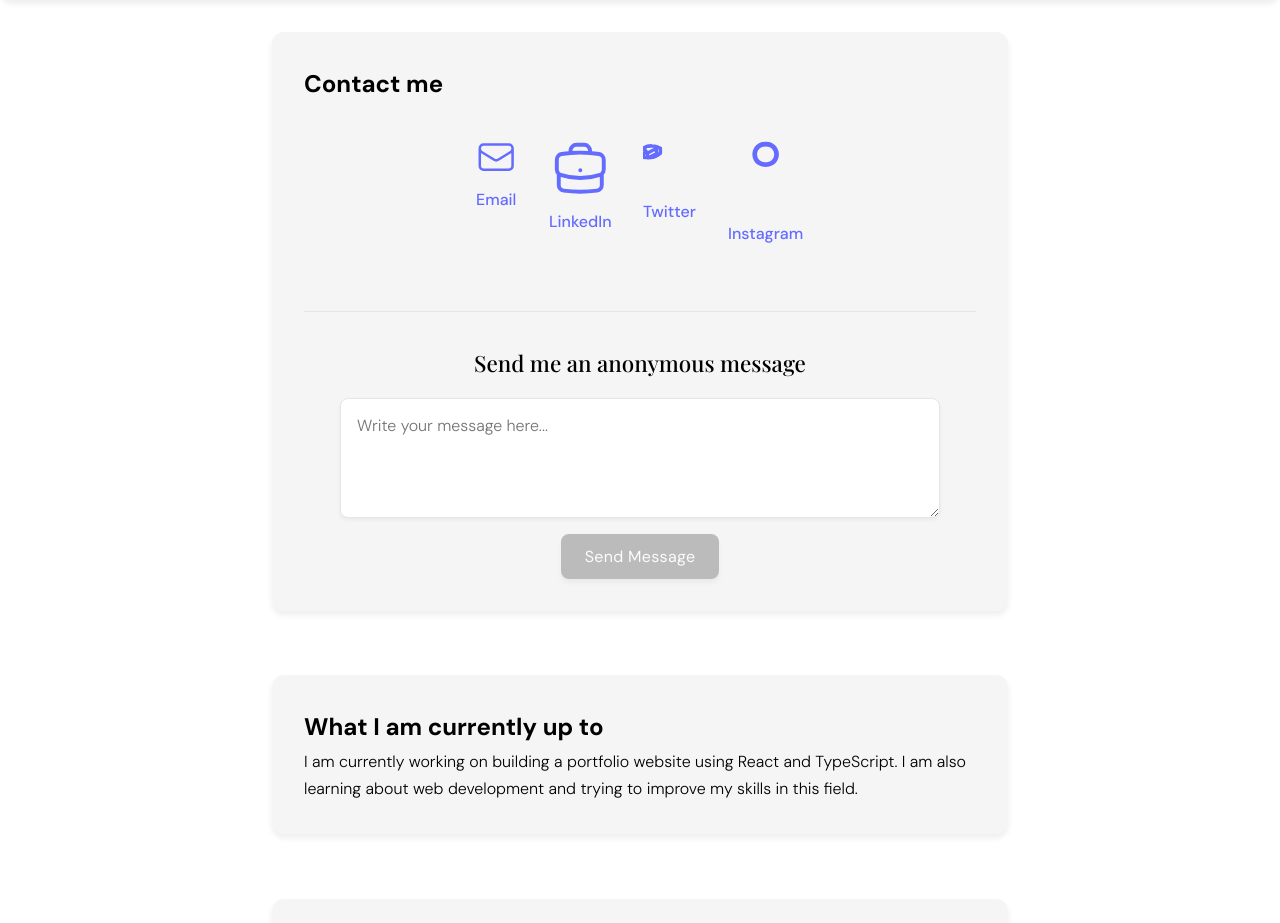
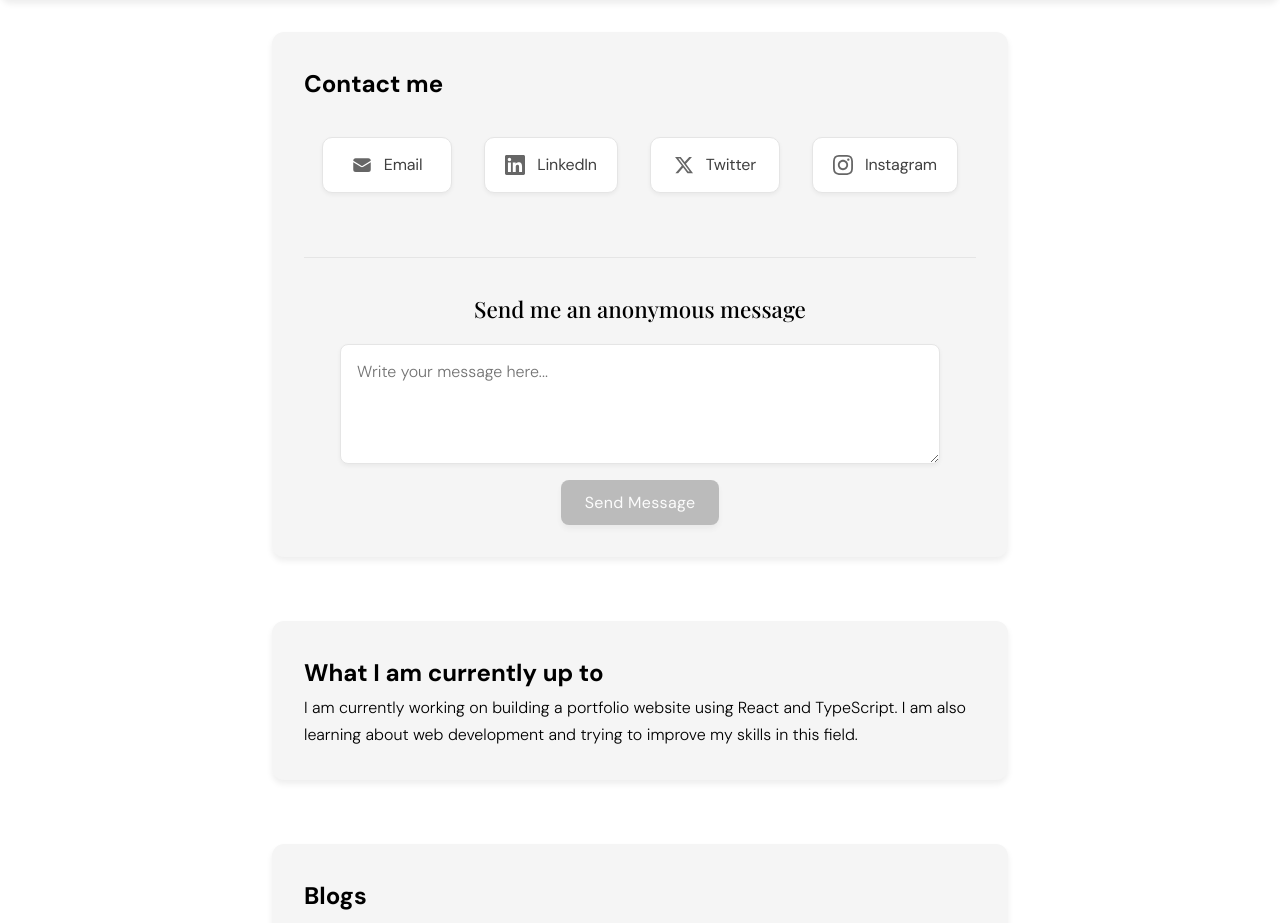
Before and after one commit to Robin6939/Portfolio, a React (Vite) app in the folder portfolio/: page / in a window 1280 px wide. Shown: the part 800-1723 px from the top of the page. Built offline with nearby package versions, Linux system fonts and the light colour scheme.

Commit message:
Fixed social media icons

```diff
--- a/portfolio/src/App.css
+++ b/portfolio/src/App.css
@@ -204,13 +204,41 @@ section.visible {
 }
 
 .contact-link {
-  opacity: 0;
-  transform: translateY(20px);
-  transition: all 0.5s cubic-bezier(0.34, 1.56, 0.64, 1);
+  font-family: var(--font-body);
+  font-weight: 400;
+  display: flex;
+  align-items: center;
+  gap: 0.75rem;
+  color: var(--grey-700);
+  text-decoration: none;
+  padding: 0.85rem 1.25rem;
+  background: var(--white);
+  border-radius: 10px;
+  transition: all 0.3s ease;
+  border: 1px solid var(--grey-200);
+  min-width: 130px;
+  justify-content: center;
+  letter-spacing: -0.01em;
+  box-shadow: var(--shadow-sm);
 }
 
-.contact-link.visible {
-  animation: fadeInUp 0.8s cubic-bezier(0.34, 1.56, 0.64, 1) forwards;
+.contact-link svg {
+  width: 20px;
+  height: 20px;
+  transition: all 0.3s ease;
+  opacity: 0.8;
+}
+
+.contact-link:hover {
+  transform: translateY(-2px);
+  box-shadow: var(--shadow-lg);
+  border-color: var(--black);
+  color: var(--black);
+}
+
+.contact-link:hover svg {
+  opacity: 1;
+  transform: scale(1.1);
 }
 
 .contact-link:nth-child(1) { animation-delay: 0.2s; }
@@ -273,11 +301,6 @@ section:hover {
 .blog-card:hover,
 .current-card:hover {
   transform: translateY(-5px) scale(1.02);
-  box-shadow: var(--shadow-xl);
-}
-
-.contact-link:hover {
-  transform: translateY(-5px) scale(1.05);
   box-shadow: var(--shadow-xl);
 }
 
--- a/portfolio/src/App.tsx
+++ b/portfolio/src/App.tsx
@@ -82,8 +82,9 @@ function App() {
           <h2>Contact me</h2>
           <div className="contact-links">
             <a href="mailto:robinraj6939@gmail.com" className="contact-link">
-              <svg xmlns="http://www.w3.org/2000/svg" fill="none" viewBox="0 0 24 24" strokeWidth={1.5} stroke="currentColor" className="w-6 h-6">
-                <path strokeLinecap="round" strokeLinejoin="round" d="M21.75 6.75v10.5a2.25 2.25 0 01-2.25 2.25h-15a2.25 2.25 0 01-2.25-2.25V6.75m19.5 0A2.25 2.25 0 0019.5 4.5h-15a2.25 2.25 0 00-2.25 2.25m19.5 0v.243a2.25 2.25 0 01-1.07 1.916l-7.5 4.615a2.25 2.25 0 01-2.36 0L3.32 8.91a2.25 2.25 0 01-1.07-1.916V6.75" />
+              <svg xmlns="http://www.w3.org/2000/svg" viewBox="0 0 24 24" fill="currentColor" className="w-6 h-6">
+                <path d="M1.5 8.67v8.58a3 3 0 003 3h15a3 3 0 003-3V8.67l-8.928 5.493a3 3 0 01-3.144 0L1.5 8.67z" />
+                <path d="M22.5 6.908V6.75a3 3 0 00-3-3h-15a3 3 0 00-3 3v.158l9.714 5.978a1.5 1.5 0 001.572 0L22.5 6.908z" />
               </svg>
               Email
             </a>
@@ -93,22 +94,20 @@ function App() {
               rel="noopener noreferrer"
               className="contact-link"
             >
-              <svg xmlns="http://www.w3.org/2000/svg" fill="none" viewBox="0 0 24 24" strokeWidth={1.5} stroke="currentColor" className="w-6 h-6">
-                <path strokeLinecap="round" strokeLinejoin="round" d="M20.25 14.15v4.25c0 1.094-.787 2.036-1.872 2.18-2.087.277-4.216.42-6.378.42s-4.291-.143-6.378-.42c-1.085-.144-1.872-1.086-1.872-2.18v-4.25m16.5 0a2.18 2.18 0 00.75-1.661V8.706c0-1.081-.768-2.015-1.837-2.175a48.114 48.114 0 00-3.413-.387m4.5 8.006c-.194.165-.42.295-.673.38A23.978 23.978 0 0112 15.75c-2.648 0-5.195-.429-7.577-1.22a2.016 2.016 0 01-.673-.38m0 0A2.18 2.18 0 013 12.489V8.706c0-1.081.768-2.015 1.837-2.175a48.111 48.111 0 013.413-.387m7.5 0V5.25A2.25 2.25 0 0013.5 3h-3a2.25 2.25 0 00-2.25 2.25v.894m7.5 0a48.667 48.667 0 00-7.5 0M12 12.75h.008v.008H12v-.008z" />
+              <svg xmlns="http://www.w3.org/2000/svg" viewBox="0 0 24 24" fill="currentColor" className="w-6 h-6">
+                <path d="M20.447 20.452h-3.554v-5.569c0-1.328-.027-3.037-1.852-3.037-1.853 0-2.136 1.445-2.136 2.939v5.667H9.351V9h3.414v1.561h.046c.477-.9 1.637-1.85 3.37-1.85 3.601 0 4.267 2.37 4.267 5.455v6.286zM5.337 7.433c-1.144 0-2.063-.926-2.063-2.065 0-1.138.92-2.063 2.063-2.063 1.14 0 2.064.925 2.064 2.063 0 1.139-.925 2.065-2.064 2.065zm1.782 13.019H3.555V9h3.564v11.452zM22.225 0H1.771C.792 0 0 .774 0 1.729v20.542C0 23.227.792 24 1.771 24h20.451C23.2 24 24 23.227 24 22.271V1.729C24 .774 23.2 0 22.222 0h.003z" />
               </svg>
               LinkedIn
             </a>
             <a href="https://twitter.com/robinraj6939" target="_blank" rel="noopener noreferrer" className="contact-link">
-              <svg xmlns="http://www.w3.org/2000/svg" fill="none" viewBox="0 0 24 24" strokeWidth={1.5} stroke="currentColor" className="w-6 h-6">
-                <path strokeLinecap="round" strokeLinejoin="round" d="M6.115 5.19l.002 2.047a7.537 7.537 0 01-5.9 2.045l-.002-1.947a5.54 5.54 0 003.9-1.145z" />
-                <path strokeLinecap="round" strokeLinejoin="round" d="M.115 5.19A5.54 5.54 0 014 4.05a7.516 7.516 0 013.9 1.15l.002 2.047a7.537 7.537 0 01-5.9 2.045l-.002-1.947z" />
-                <path strokeLinecap="round" strokeLinejoin="round" d="M.115 5.19A5.54 5.54 0 014 4.05a7.516 7.516 0 013.9 1.15l.002 2.047a7.537 7.537 0 01-5.9 2.045l-.002-1.947z" />
+              <svg xmlns="http://www.w3.org/2000/svg" viewBox="0 0 24 24" fill="currentColor" className="w-6 h-6">
+                <path d="M18.244 2.25h3.308l-7.227 8.26 8.502 11.24H16.17l-5.214-6.817L4.99 21.75H1.68l7.73-8.835L1.254 2.25H8.08l4.713 6.231zm-1.161 17.52h1.833L7.084 4.126H5.117z" />
               </svg>
               Twitter
             </a>
             <a href="https://instagram.com/robinraj6939" target="_blank" rel="noopener noreferrer" className="contact-link">
-              <svg xmlns="http://www.w3.org/2000/svg" fill="none" viewBox="0 0 24 24" strokeWidth={1.5} stroke="currentColor" className="w-6 h-6">
-                <path strokeLinecap="round" strokeLinejoin="round" d="M12 2.25c.317 0 .63.037.926.108.302.072.591.187.856.33.265.144.505.315.715.514.21.199.388.423.533.67.145.247.256.514.332.797.076.283.116.576.116.87 0 .294-.04.587-.116.87-.076.283-.187.55-.332.797-.145.247-.323.471-.533.67-.21.199-.45.37-.715.514-.265.144-.554.258-.856.33-.296.071-.609.108-.926.108-.317 0-.63-.037-.926-.108-.302-.072-.591-.187-.856-.33-.265-.144-.505-.315-.715-.514-.21-.199-.388-.423-.533-.67-.145-.247-.256-.514-.332-.797-.076-.283-.116-.576-.116-.87 0-.294.04-.587.116-.87.076-.283.187-.55.332-.797.145-.247.323-.471.533-.67.21-.199.45-.37.715-.514.265-.144.554-.258.856-.33.296-.071.609-.108.926-.108z" />
+              <svg xmlns="http://www.w3.org/2000/svg" viewBox="0 0 24 24" fill="currentColor" className="w-6 h-6">
+                <path d="M12 2.163c3.204 0 3.584.012 4.85.07 3.252.148 4.771 1.691 4.919 4.919.058 1.265.069 1.645.069 4.849 0 3.205-.012 3.584-.069 4.849-.149 3.225-1.664 4.771-4.919 4.919-1.266.058-1.644.07-4.85.07-3.204 0-3.584-.012-4.849-.07-3.26-.149-4.771-1.699-4.919-4.92-.058-1.265-.07-1.644-.07-4.849 0-3.204.012-3.583.07-4.849.149-3.227 1.664-4.771 4.919-4.919 1.266-.057 1.645-.069 4.849-.069zm0-2.163c-3.259 0-3.667.014-4.947.072-4.358.2-6.78 2.618-6.98 6.98-.059 1.281-.073 1.689-.073 4.948 0 3.259.014 3.668.072 4.948.2 4.358 2.618 6.78 6.98 6.98 1.281.058 1.689.072 4.948.072 3.259 0 3.668-.014 4.948-.072 4.354-.2 6.782-2.618 6.979-6.98.059-1.28.073-1.689.073-4.948 0-3.259-.014-3.667-.072-4.947-.196-4.354-2.617-6.78-6.979-6.98-1.281-.059-1.69-.073-4.949-.073zm0 5.838c-3.403 0-6.162 2.759-6.162 6.162s2.759 6.163 6.162 6.163 6.162-2.759 6.162-6.163c0-3.403-2.759-6.162-6.162-6.162zm0 10.162c-2.209 0-4-1.79-4-4 0-2.209 1.791-4 4-4s4 1.791 4 4c0 2.21-1.791 4-4 4zm6.406-11.845c-.796 0-1.441.645-1.441 1.44s.645 1.44 1.441 1.44c.795 0 1.439-.645 1.439-1.44s-.644-1.44-1.439-1.44z" />
               </svg>
               Instagram
             </a>
```
